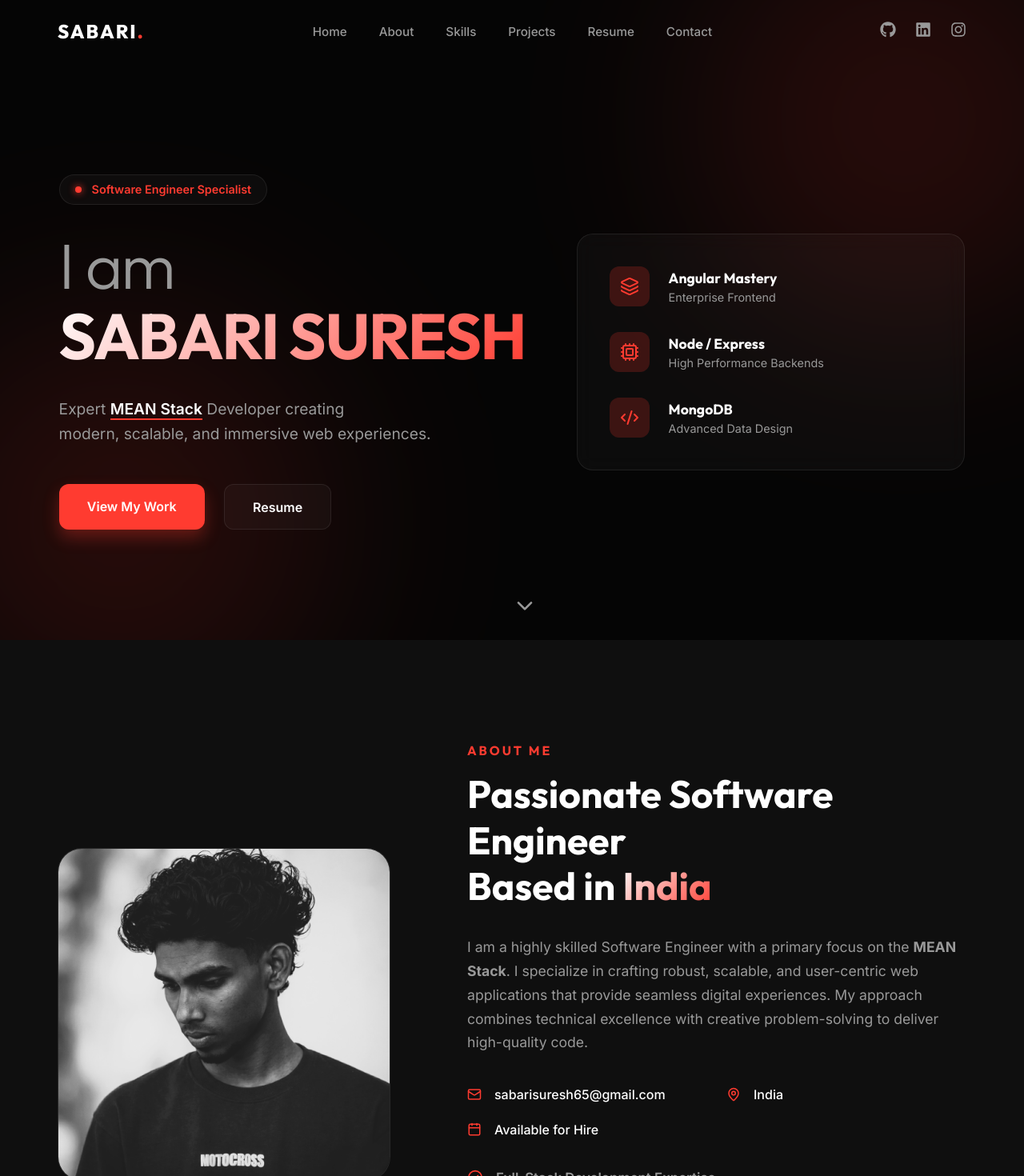
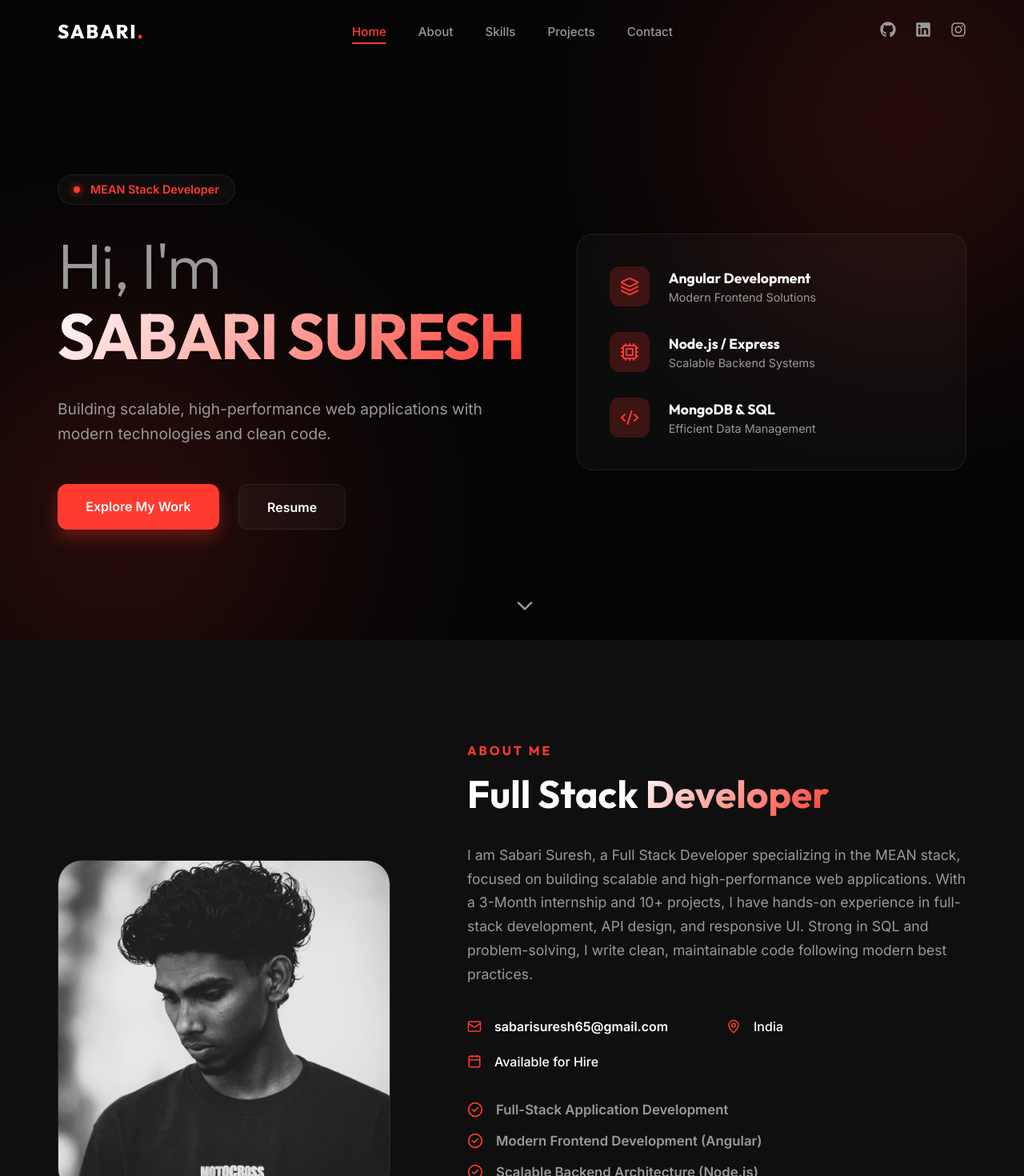
Before and after one commit to SabariiSuresh/Portfolio, a React (Vite) app: page / in a window 1280 px wide. Shown: the top 1470 px of the page at 80% size. Built offline with nearby package versions, Linux system fonts and the light colour scheme.

Commit message:
changes applied

```diff
--- a/package.json
+++ b/package.json
@@ -14,7 +14,8 @@
     "lucide-react": "^1.7.0",
     "react": "^19.2.4",
     "react-dom": "^19.2.4",
-    "react-icons": "^5.6.0"
+    "react-icons": "^5.6.0",
+    "react-scroll": "^1.9.3"
   },
   "devDependencies": {
     "@eslint/js": "^9.39.4",
--- a/src/components/About.css
+++ b/src/components/About.css
@@ -107,6 +107,18 @@
   gap: 1rem;
 }
 
+.mail-link {
+  color: var(--text-primary);
+  text-decoration: none;
+  font-weight: 600;
+  cursor:pointer
+}
+
+.mail-link:hover {
+  color: var(--accent-red);
+  text-decoration: none;
+}
+
 .stat-card {
   padding: 1.5rem 1rem;
   text-align: center;
--- a/src/components/About.jsx
+++ b/src/components/About.jsx
@@ -15,12 +15,12 @@ const About = () => {
     }
   }, [isInView, controls]);
 
-  // const stats = [
-  //   { label: "Projects Completed", value: "20+" },
-  //   { label: "Success Rate", value: "100%" },
-  //   { label: "Years Experience", value: "2+" },
-  //   { label: "Happy Clients", value: "10+" },
-  // ];
+  const stats = [
+    { label: "Projects Completed", value: "10+" },
+    { label: "Commitment & Consistency", value: "100%" },
+    { label: "Internship Experience", value: "3 Months" },
+    { label: "Modern Tech Stack", value: "8+" },
+  ];
 
   return (
     <section className="about section-padding" id="about" ref={ref}>
@@ -51,22 +51,21 @@ const About = () => {
           className="about-content"
         >
           <h4 className="section-subtitle">ABOUT ME</h4>
+
           <h2 className="section-title">
-            Passionate Software Engineer <br />
-            Based in <span className="text-gradient">India</span>
+            Full Stack<span className="text-gradient"> Developer</span>
           </h2>
 
           <p className="about-description">
-            I am a highly skilled Software Engineer with a primary focus on the <strong>MEAN Stack</strong>.
-            I specialize in crafting robust, scalable, and user-centric web applications that provide
-            seamless digital experiences. My approach combines technical excellence with creative
-            problem-solving to deliver high-quality code.
+            I am Sabari Suresh, a Full Stack Developer specializing in the MEAN stack, focused on building scalable and high-performance web applications.
+            With a 3-Month internship and 10+ projects, I have hands-on experience in full-stack development, API design, and responsive UI.
+            Strong in SQL and problem-solving, I write clean, maintainable code following modern best practices.
           </p>
 
           <div className="about-info-grid">
             <div className="info-item">
               <Mail size={18} color="var(--accent-red)" />
-              <span>sabarisuresh65@gmail.com</span>
+              <span className='mail-link' onClick={() => window.location.href = 'mailto:sabarisuresh65@gmail.com'}>sabarisuresh65@gmail.com</span>
             </div>
             <div className="info-item">
               <MapPin size={18} color="var(--accent-red)" />
@@ -81,26 +80,26 @@ const About = () => {
           <div className="about-bullets">
             <div className="bullet">
               <CheckCircle2 color="var(--accent-red)" size={20} />
-              <span>Full-Stack Development Expertise</span>
+              <span>Full-Stack Application Development</span>
             </div>
             <div className="bullet">
               <CheckCircle2 color="var(--accent-red)" size={20} />
-              <span>Frontend Specialist (Angular)</span>
+              <span>Modern Frontend Development (Angular)</span>
             </div>
             <div className="bullet">
               <CheckCircle2 color="var(--accent-red)" size={20} />
-              <span>Scalable Backend Systems (Node.js)</span>
+              <span>Scalable Backend Architecture (Node.js)</span>
             </div>
           </div>
 
-          {/* <div className="about-stats-grid">
+          <div className="about-stats-grid">
             {stats.map((stat, i) => (
               <div key={stat.label} className="stat-card glass-card">
                 <h3>{stat.value}</h3>
                 <p>{stat.label}</p>
               </div>
             ))}
-          </div> */}
+          </div>
         </motion.div>
       </div>
     </section>
--- a/src/components/Contact.css
+++ b/src/components/Contact.css
@@ -76,9 +76,36 @@
   margin: 0;
 }
 
+.method .value-mail {
+  font-size: 1.1rem;
+  font-weight: 600;
+  color: #fff;
+  margin: 0;
+  cursor: pointer;
+}
+
+.method .value-mail:hover {
+  color:rgb(124, 123, 123);
+  text-decoration: none;
+}
+
+.method .value-phone {
+  font-size: 1.1rem;
+  font-weight: 600;
+  color: #fff;
+  margin: 0;
+  cursor: pointer;
+}
+
+.method .value-phone:hover {
+  color:rgb(124, 123, 123);
+  text-decoration: none;
+}
+
 .contact-socials {
   display: flex;
   gap: 1rem;
+  justify-content: left;
 }
 
 .social-btn {
--- a/src/components/Contact.jsx
+++ b/src/components/Contact.jsx
@@ -5,7 +5,7 @@ import { FaGithub, FaLinkedin, FaInstagram } from 'react-icons/fa';
 import './Contact.css';
 
 const Contact = () => {
-  const [status, setStatus] = useState(null); // null, 'loading', 'success', 'error'
+  const [status, setStatus] = useState(null);
   const [formData, setFormData] = useState({
     name: '',
     email: '',
@@ -67,7 +67,7 @@ const Contact = () => {
                   <div className="icon-box"><Mail size={20} /></div>
                   <div>
                     <p className="label">Email Me</p>
-                    <p className="value">sabarisuresh65@gmail.com</p>
+                    <p className="value-mail" onClick={() => window.location.href = 'mailto:sabarisuresh65@gmail.com'}>sabarisuresh65@gmail.com</p>
                   </div>
                 </div>
                 <div className="method">
@@ -81,7 +81,7 @@ const Contact = () => {
                   <div className="icon-box"><Phone size={20} /></div>
                   <div>
                     <p className="label">Call Me</p>
-                    <p className="value">+91 7012573584</p>
+                    <p className="value-phone" onClick={() => window.location.href = 'tel:+917012573584'}>+91 7012573584</p>
                   </div>
                 </div>
               </div>
--- a/src/components/Hero.css
+++ b/src/components/Hero.css
@@ -104,6 +104,7 @@
   border-radius: 12px;
   font-weight: 600;
   transition: all 0.3s ease;
+  cursor: pointer;
 }
 
 .btn-primary {
@@ -115,7 +116,7 @@
 .btn-primary:hover {
   background: var(--accent-red-hover);
   transform: translateY(-5px);
-  box-shadow: 0 15px 30px rgba(255, 59, 48, 0.4);
+  box-shadow: 0 15px 30px rgba(255, 58, 48, 0.715);
 }
 
 .btn-secondary {
@@ -127,6 +128,7 @@
 .btn-secondary:hover {
   background: var(--glass-border);
   transform: translateY(-5px);
+  box-shadow: 0 15px 30px rgba(111, 107, 107, 0.4);
 }
 
 .hero-visual {
--- a/src/components/Hero.jsx
+++ b/src/components/Hero.jsx
@@ -1,6 +1,7 @@
 import React from 'react';
 import { motion } from 'framer-motion';
 import { ChevronDown, Code2, Layers, Cpu } from 'lucide-react';
+import { Link } from 'react-scroll';
 import './Hero.css';
 
 const Hero = () => {
@@ -33,17 +34,16 @@ const Hero = () => {
             className="hero-badge"
           >
             <span className="badge-dot"></span>
-            Software Engineer Specialist
+            MEAN Stack Developer
           </motion.div>
 
           <h1 className="hero-title">
-            <span className="light">I am</span> <br />
+            <span className="light">Hi, I'm</span> <br />
             <span className="text-gradient">SABARI SURESH</span>
           </h1>
 
           <p className="hero-subtitle">
-            Expert <span className="highlight">MEAN Stack</span> Developer creating <br />
-            modern, scalable, and immersive web experiences.
+            Building scalable, high-performance web applications with modern technologies and clean code.
           </p>
 
           <motion.div
@@ -52,7 +52,13 @@ const Hero = () => {
             transition={{ delay: 0.4 }}
             className="hero-cta"
           >
-            <a href="#projects" className="btn btn-primary">View My Work</a>
+            <Link
+              to='projects'
+              smooth="easeInOutQuart"
+              duration={100}
+              offset={-70}
+              className='btn btn-primary'>Explore My Work
+            </Link>
             <a href="https://drive.google.com/file/d/1FZVECtlgDd7GsdTKtOE5W6oslzuyePnT/view?usp=sharing" target="_blank" rel="noreferrer" className="btn btn-secondary">Resume</a>
           </motion.div>
         </motion.div>
@@ -67,22 +73,22 @@ const Hero = () => {
             <div className="card-item">
               <div className="icon-box"><Layers color="#ff3b30" /></div>
               <div>
-                <h4>Angular Mastery</h4>
-                <p>Enterprise Frontend</p>
+                <h4>Angular Development</h4>
+                <p>Modern Frontend Solutions</p>
               </div>
             </div>
             <div className="card-item">
               <div className="icon-box"><Cpu color="#ff3b30" /></div>
               <div>
-                <h4>Node / Express</h4>
-                <p>High Performance Backends</p>
+                <h4>Node.js / Express</h4>
+                <p>Scalable Backend Systems</p>
               </div>
             </div>
             <div className="card-item">
               <div className="icon-box"><Code2 color="#ff3b30" /></div>
               <div>
-                <h4>MongoDB</h4>
-                <p>Advanced Data Design</p>
+                <h4>MongoDB & SQL</h4>
+                <p>Efficient Data Management</p>
               </div>
             </div>
           </div>
--- a/src/components/Navbar.css
+++ b/src/components/Navbar.css
@@ -7,19 +7,37 @@
   padding: 1.5rem 0;
   transition: all 0.4s cubic-bezier(0.16, 1, 0.3, 1);
   background: transparent;
+  cursor: pointer;
 }
 
 .navbar.scrolled {
   padding: 1rem 0;
   background: rgba(10, 10, 10, 0.8);
   backdrop-filter: blur(15px);
-  border-bottom: 1px solid var(--glass-border);
+  border-bottom: 2px solid var(--glass-border);
 }
 
 .nav-container {
   display: flex;
   justify-content: space-between;
   align-items: center;
+}
+
+.active-link {
+  color: var(--accent-red) !important;
+  font-weight: 600;
+  position: relative;
+}
+
+.active-link::after {
+  content: '';
+  position: absolute;
+  left: 0;
+  bottom: -6px;
+  width: 100%;
+  height: 2px;
+  background: var(--accent-red);
+  border-radius: 2px;
 }
 
 .logo {
--- a/src/components/Navbar.jsx
+++ b/src/components/Navbar.jsx
@@ -2,6 +2,7 @@ import React, { useState, useEffect } from 'react';
 import { motion, AnimatePresence } from 'framer-motion';
 import { Menu, X } from 'lucide-react';
 import { FaGithub, FaLinkedin, FaInstagram } from 'react-icons/fa';
+import { Link } from 'react-scroll';
 import './Navbar.css';
 
 const Navbar = () => {
@@ -17,12 +18,11 @@ const Navbar = () => {
   }, []);
 
   const navLinks = [
-    { name: 'Home', href: '#' },
-    { name: 'About', href: '#about' },
-    { name: 'Skills', href: '#skills' },
-    { name: 'Projects', href: '#projects' },
-    { name: 'Resume', href: 'https://drive.google.com/file/d/1FZVECtlgDd7GsdTKtOE5W6oslzuyePnT/view?usp=sharing' },
-    { name: 'Contact', href: '#contact' },
+    { name: 'Home', to: 'home' },
+    { name: 'About', to: 'about' },
+    { name: 'Skills', to: 'skills' },
+    { name: 'Projects', to: 'projects' },
+    { name: 'Contact', to: 'contact' },
   ];
 
   return (
@@ -33,38 +33,45 @@ const Navbar = () => {
           animate={{ opacity: 1, x: 0 }}
           className="logo"
         >
-          <span className="logo-text">SABARI</span>
+          <Link to="home" smooth duration={100} offset={-70}>
+            <span className="logo-text">SABARI</span>
+          </Link>
           <span className="logo-dot">.</span>
         </motion.div>
 
-        {/* Desktop Nav */}
         <ul className="nav-links desktop-only">
-          {navLinks.map((link, i) => (
-            <motion.li
-              key={link.name}
+          {navLinks.map((link , i) => (
+            <motion.li key={link.name}
               initial={{ opacity: 0, y: -10 }}
               animate={{ opacity: 1, y: 0 }}
               transition={{ delay: i * 0.1 }}
             >
-              <a href={link.href}>{link.name}</a>
+              <Link
+                to={link.to}
+                smooth="easeInOutQuart"
+                duration={100}
+                spy={true}
+                offset={-70}
+                activeClass="active-link"
+                isDynamic={true}
+              >
+                {link.name}
+              </Link>
             </motion.li>
           ))}
         </ul>
 
-        {/* Social Icons */}
         <div className="nav-socials desktop-only">
           <a href="https://github.com/SabariiSuresh" target="_blank" rel="noreferrer"><FaGithub size={20} /></a>
           <a href="https://linkedin.com/in/sabari-suresh-939301352" target="_blank" rel="noreferrer"><FaLinkedin size={20} /></a>
           <a href="https://www.instagram.com/xenorez"><FaInstagram size={20} /></a>
         </div>
 
-        {/* Mobile Toggle */}
         <button className="mobile-toggle" onClick={() => setIsOpen(!isOpen)}>
           {isOpen ? <X size={28} /> : <Menu size={28} />}
         </button>
       </div>
 
-      {/* Mobile Menu */}
       <AnimatePresence>
         {isOpen && (
           <motion.div
@@ -75,8 +82,17 @@ const Navbar = () => {
           >
             <ul className="mobile-nav-links">
               {navLinks.map((link) => (
-                <li key={link.name} onClick={() => setIsOpen(false)}>
-                  <a href={link.href}>{link.name}</a>
+                <li key={link.name}>
+                  <Link
+                    to={link.to}
+                    smooth="easeInOutQuart"
+                    duration={100}
+                    offset={-70}
+
+                    onClick={() => setIsOpen(false)}
+                  >
+                    {link.name}
+                  </Link>
                 </li>
               ))}
               <li className="mobile-socials">
--- a/src/components/Skills.jsx
+++ b/src/components/Skills.jsx
@@ -49,11 +49,10 @@ const Skills = () => {
     <section className="skills section-padding" id="skills">
       <div className="container">
         <div className="skills-header">
-          <h4 className="section-subtitle">EXPERT IN MEAN STACK</h4>
+          <h4 className="section-subtitle">CORE COMPETENCIS</h4>
           <h2 className="section-title">Technical <span className="text-gradient">Proficiency</span></h2>
           <p className="skills-desc">
-            A comprehensive set of tools and technologies I use to bring complex ideas to life,
-            focusing on performance, scalability, and modern best practices.
+            A versatile set of tools and technologies I leverage to develop scalable, high-performance web applications aligned with modern industry standards.
           </p>
         </div>
 
@@ -96,7 +95,7 @@ const Skills = () => {
         </div>
 
         <div className="skills-tags-cloud reveal active">
-          {["MongoDB", "Express", "Angular", "Linux", "Node.js", "MySql", "TypeScript", "JavaScript", "REST", "Firebase"].map((tag, i) => (
+          {["React", "Express", "Tailwind CSS", "Linux", "Node.js", "MySql", "TypeScript", "JSON Server", "REST APIs"].map((tag, i) => (
             <span key={tag} className="skill-tag">{tag}</span>
           ))}
         </div>
```
Also changed, not shown: 1 other file (tests, documents, lock files or other folders).
